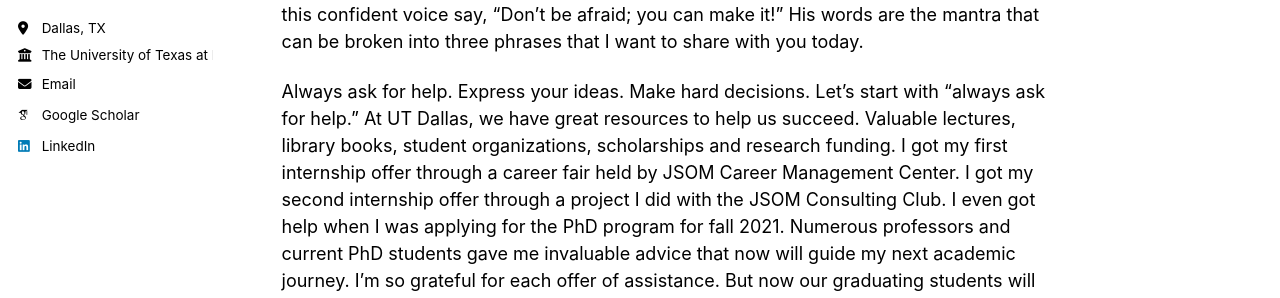
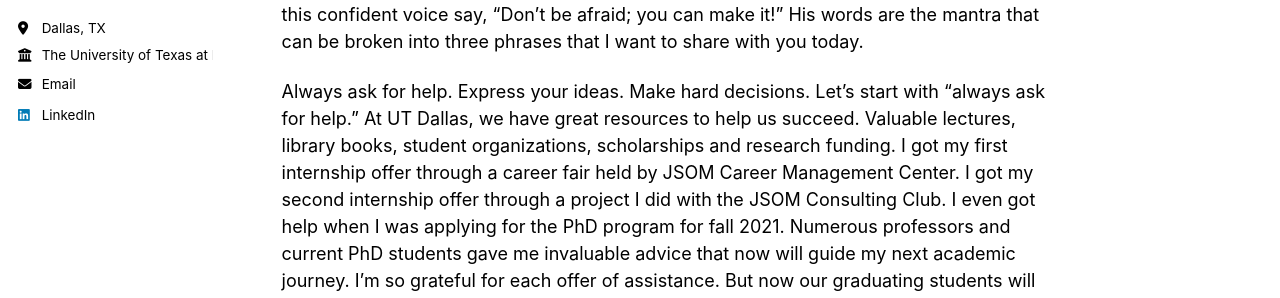
Before and after one commit to qxc2/Katalia_Qiuxia_Chen_v1, a Jekyll site: the page built from _pages/about.md, in a window 1280 px wide. Shown: the part 511-809 px from the top of the page. Built offline with Jekyll 4.4.1, drawn with Linux system fonts in a browser that asks for light colours; some web fonts are replaced.

Commit message:
Update _config.yml

```diff
--- a/_config.yml
+++ b/_config.yml
@@ -34,7 +34,7 @@ author:
   # Academic websites
  # arxiv            : # URL - Update with the correct link to your profile
   linkedin         : "https://www.linkedin.com/in/katalia-chen"
-  googlescholar    : "https://scholar.google.com/citations?user=PS_CX0AAAAAJ"
+ # googlescholar    : "https://scholar.google.com/citations?user=PS_CX0AAAAAJ"
  # orcid            : "http://orcid.org/yourorcidurl"
  # semantic         : # URL
 #  pubmed           : "https://www.ncbi.nlm.nih.gov/pubmed/?term=john+snow"
```
